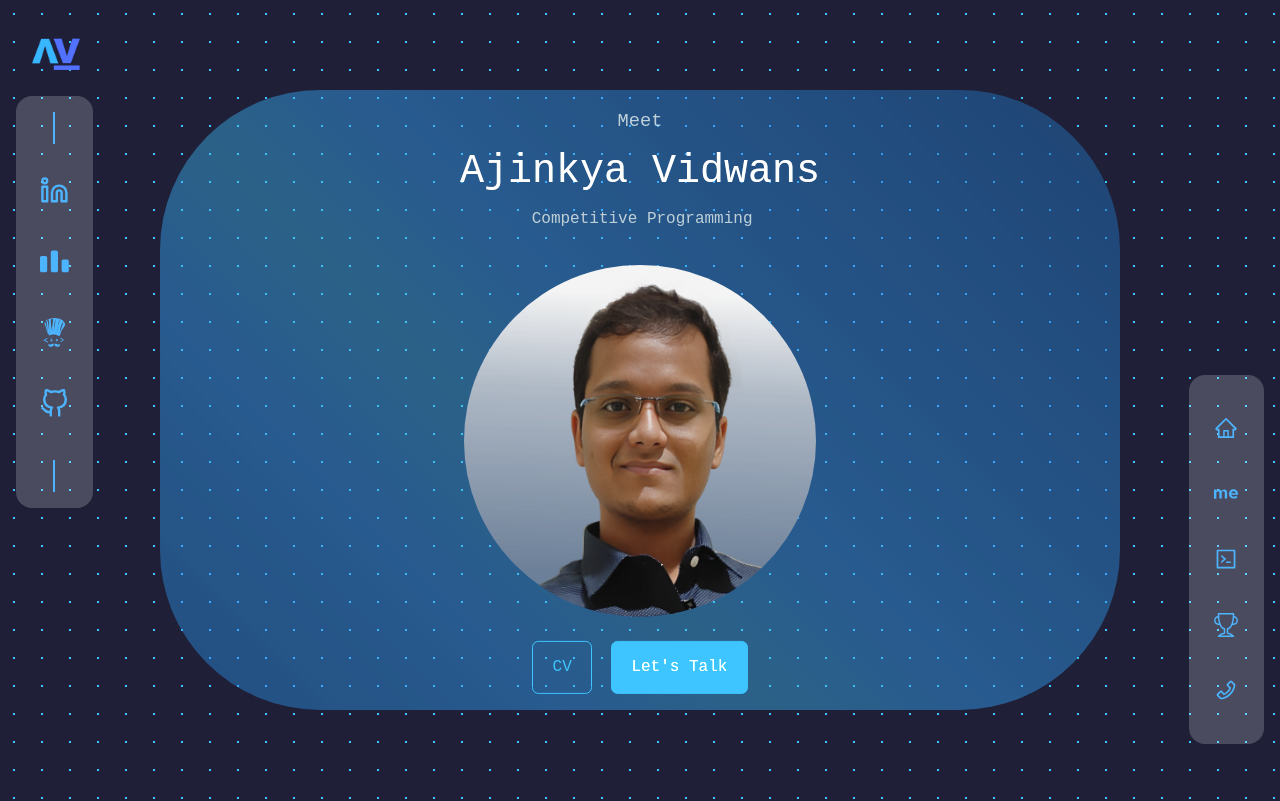
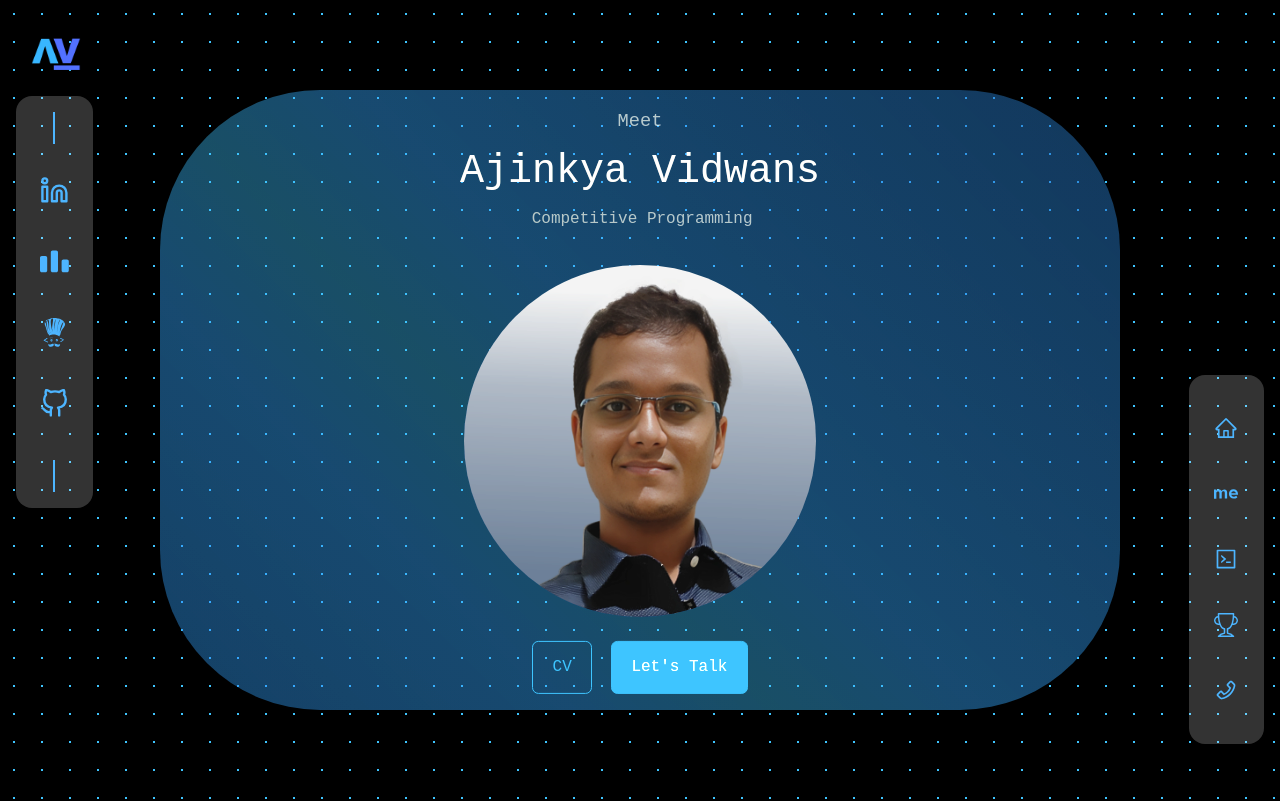
Before and after one commit to vidwansad/studio-me, a React (Create React App) app: page / in a window 1280 px wide. Shown: the top 801 px of the page. Built offline with nearby package versions, Linux system fonts and the light colour scheme.

Commit message:
black_bg_test

```diff
--- a/src/index.css
+++ b/src/index.css
@@ -66,7 +66,7 @@ html {
 
 body {
   font-family: monospace, sans-serif;
-  background-color: var(--color-bg);
+  background-color: black;
   color: var(--color-white);
   line-height: 1.7;
 }
```
